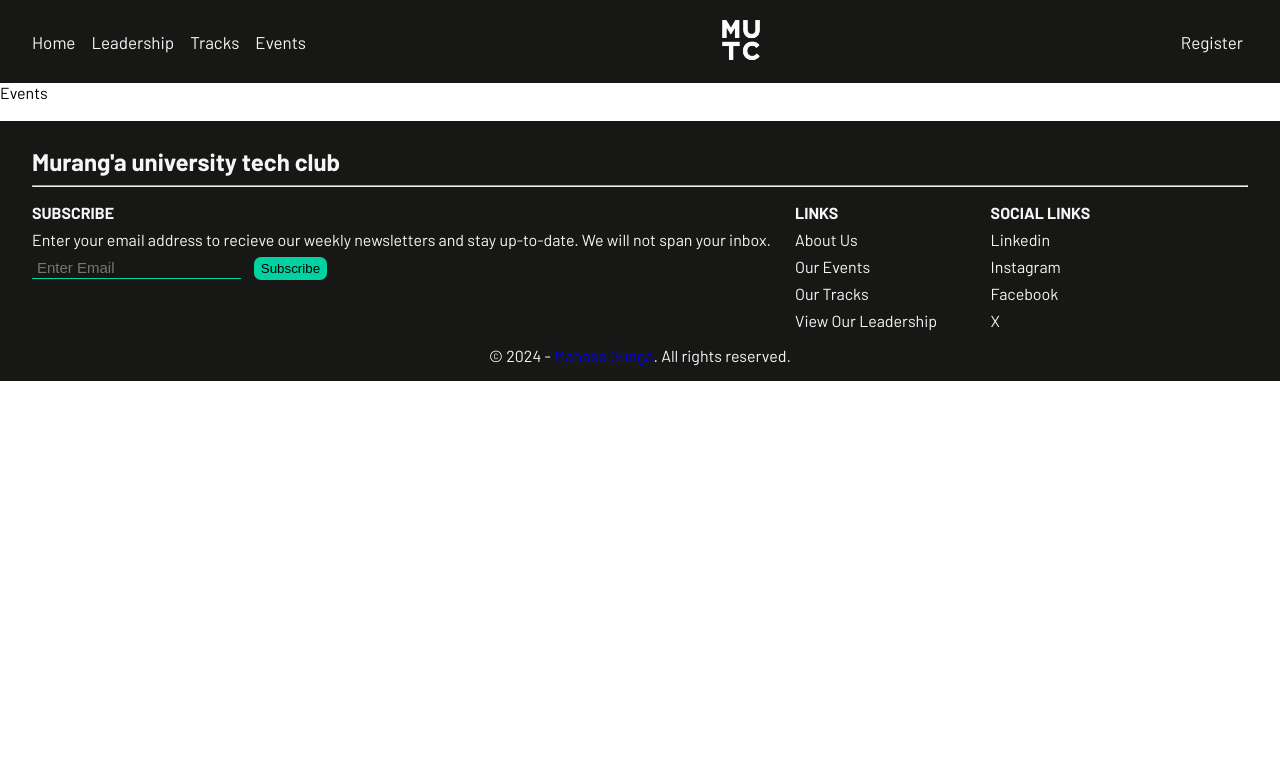
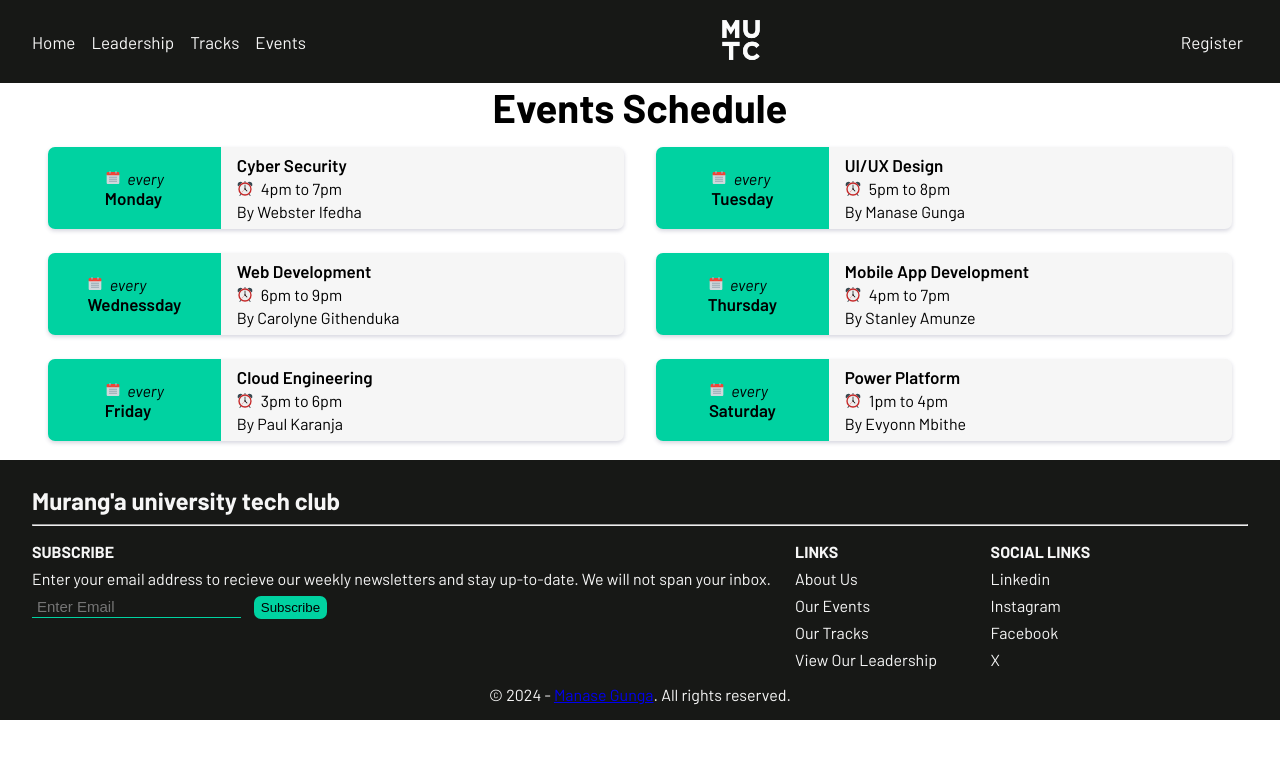
Before and after one commit to Manase44/MUTC, a React (Vite) app: page /events in a window 1280 px wide. Shown: the top 758 px of the page. Built offline with nearby package versions, Linux system fonts and the light colour scheme.

Commit message:
add the schedule under event page

```diff
--- /dev/null
+++ b/src/Data/schedule.js
@@ -0,0 +1,46 @@
+const schedule = [
+  {
+    id: 1,
+    day: "monday",
+    title: "cyber security",
+    time: "4pm to 7pm",
+    by: "Webster Ifedha",
+  },
+  {
+    id: 2,
+    day: "tuesday",
+    title: "UI/UX design",
+    time: "5pm to 8pm",
+    by: "Manase Gunga",
+  },
+  {
+    id: 3,
+    day: "wednessday",
+    title: "web development",
+    time: "6pm to 9pm",
+    by: "Carolyne Githenduka",
+  },
+  {
+    id: 4,
+    day: "thursday",
+    title: "mobile app development",
+    time: "4pm to 7pm",
+    by: "Stanley Amunze",
+  },
+  {
+    id: 5,
+    day: "friday",
+    title: "cloud engineering",
+    time: "3pm to 6pm",
+    by: "Paul Karanja",
+  },
+  {
+    id: 6,
+    day: "saturday",
+    title: "power platform",
+    time: "1pm to 4pm",
+    by: "Evyonn Mbithe",
+  },
+];
+
+export default schedule;
--- /dev/null
+++ b/src/Pages/Event/Events.css
@@ -0,0 +1,62 @@
+.events-section {
+  padding: 0 3rem;
+}
+.events-schedule-container {
+  margin-top: 1rem;
+  display: grid;
+  grid-template-columns: repeat(2, 1fr);
+  column-gap: 2rem;
+  row-gap: 1.5rem;
+}
+.event-item {
+  background-color: var(--light-shading);
+  border-radius: 7px;
+  box-shadow: 0 2px 4px 0 rgba(50, 50, 93, 0.2);
+  display: flex;
+  overflow: hidden;
+}
+.event-item-day {
+  background-color: var(--secondary-color);
+  display: grid;
+  place-content: center;
+  width: 30%;
+}
+.event-item-every {
+  display: flex;
+  align-items: center;
+  gap: 0.4rem;
+}
+.event-item-day span {
+  font-weight: 600;
+  font-size: 17px;
+  text-transform: capitalize;
+}
+.event-item-content {
+  padding: 0.5rem 1rem;
+}
+.event-item-name p {
+  text-transform: capitalize;
+  font-weight: 600;
+  font-size: 17px;
+}
+.event-item-location {
+  margin: 4px 0;
+  display: flex;
+  align-items: center;
+  gap: 0.5rem;
+}
+
+@media screen and (max-width: 850px) {
+  .events-schedule-container {
+    grid-template-columns: repeat(1, 1fr);
+  }
+}
+@media screen and (max-width: 500px) {
+  .event-item {
+    flex-direction: column;
+  }
+  .event-item-day {
+    width: 100%;
+    padding: 4px 0;
+  }
+}
--- a/src/Pages/Event/Events.jsx
+++ b/src/Pages/Event/Events.jsx
@@ -1,5 +1,38 @@
+import "./Events.css";
+import schedule from "../../Data/schedule";
+import { FcAlarmClock, FcCalendar } from "react-icons/fc";
+
 const Events = () => {
-  return <div>Events</div>;
+  return (
+    <section className="events-section" id="events">
+      <h1 className="section-title">events schedule</h1>
+      <div className="events-schedule-container">
+        {schedule.map((currentSchedule) => {
+          return (
+            <div className="event-item">
+              <div className="event-item-day">
+                <div className="event-item-every">
+                  <FcCalendar />
+                  <em>every</em>
+                </div>
+                <span>{currentSchedule.day}</span>
+              </div>
+              <div className="event-item-content">
+                <div className="event-item-name">
+                  <p>{currentSchedule.title}</p>
+                </div>
+                <div className="event-item-location">
+                  <FcAlarmClock />
+                  <span>{currentSchedule.time}</span>
+                </div>
+                <p className="event-item-leader">By {currentSchedule.by}</p>
+              </div>
+            </div>
+          );
+        })}
+      </div>
+    </section>
+  );
 };
 
 export default Events;
--- a/src/Pages/Track/Tracks.css
+++ b/src/Pages/Track/Tracks.css
@@ -28,54 +28,49 @@
   text-align: center;
 }
 
-
-.register-section{
+.register-section {
   display: flex;
   flex-direction: column;
   justify-content: center;
   align-items: center;
   margin-top: 1.5rem;
 }
-.form{
+.form {
   width: 50%;
 }
-.form-input{
+.form-input {
   display: flex;
   flex-direction: column;
-    gap: .2rem;
-    margin: .8rem auto;
+  gap: 0.2rem;
+  margin: 0.8rem auto;
 }
-.form-input label{
+.form-input label {
   font-size: 17px;
   font-weight: 500;
 }
-.form-input input, .form-input select, .form-submission input{
+.form-input input,
+.form-input select,
+.form-submission input {
   padding: 5px 7px;
   font-size: 17px;
   outline: none;
 }
-.form-input input:focus{
+.form-input input:focus {
   border: none;
   border-bottom: 1px solid var(--secondary-color);
 }
-.form-submission input{
+.form-submission input {
   width: 100%;
   border: none;
   border-radius: 7px;
   background-color: var(--secondary-color);
   cursor: pointer;
-    transition: all .5s;
+  transition: all 0.5s;
 }
-.form-submission input:hover{
+.form-submission input:hover {
   background-color: transparent;
   border: 1px solid var(--secondary-color);
 }
-
-
-
-
-
-
 
 @media screen and (max-width: 950px) {
   .track-section {
@@ -86,13 +81,12 @@
   .track-section {
     grid-template-columns: repeat(1, auto);
   }
-  .form{
+  .form {
     width: 70%;
   }
-
 }
-@media screen and (max-width: 576px){
-    .form{
+@media screen and (max-width: 576px) {
+  .form {
     width: 100%;
   }
 }
```
Also changed, not shown: src/Pages/Track/RegisterTrack.jsx (+22 -5 lines), src/Data/leadership.js (added). Lines whose indentation alone changed are shown as unchanged.
